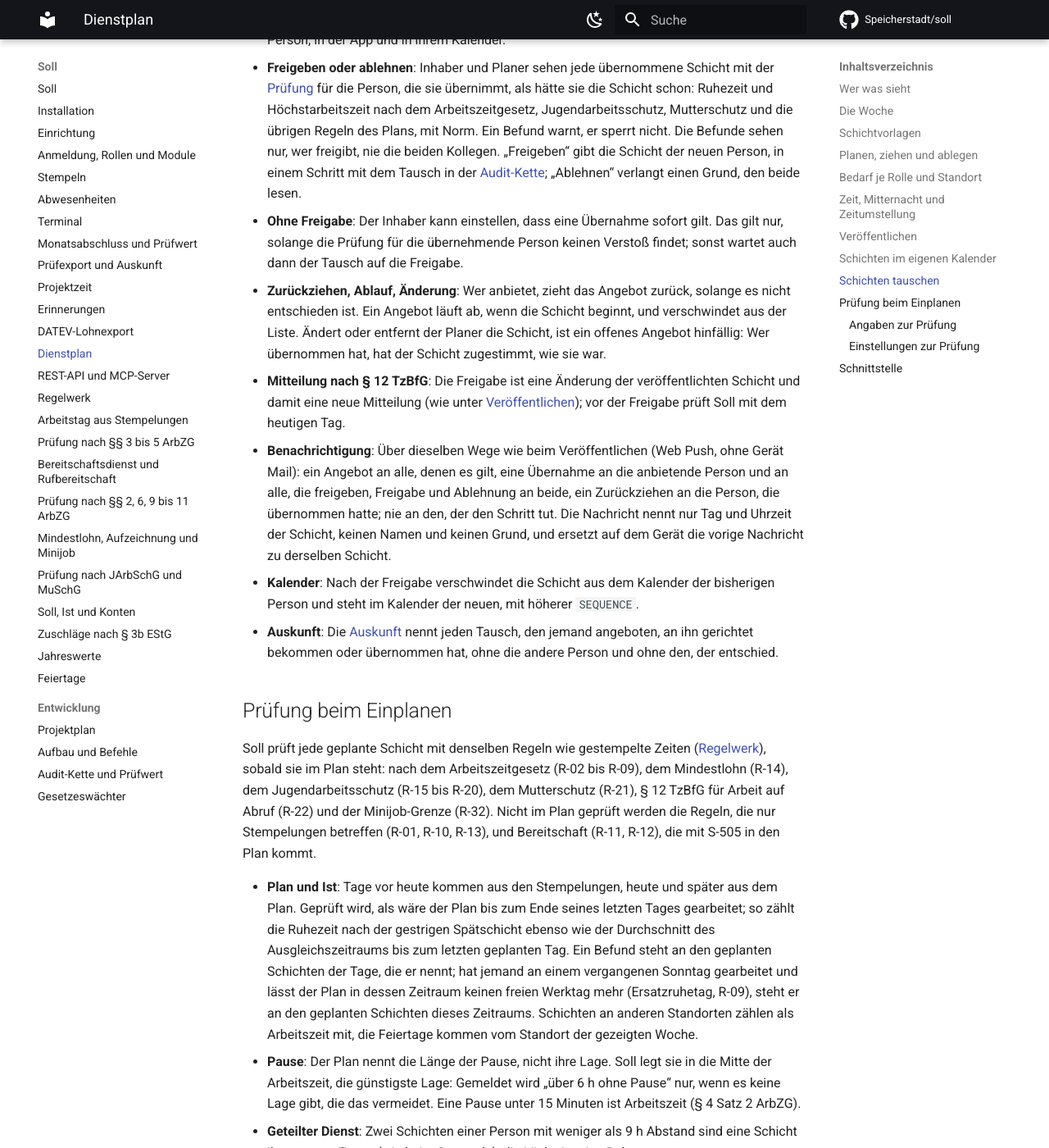
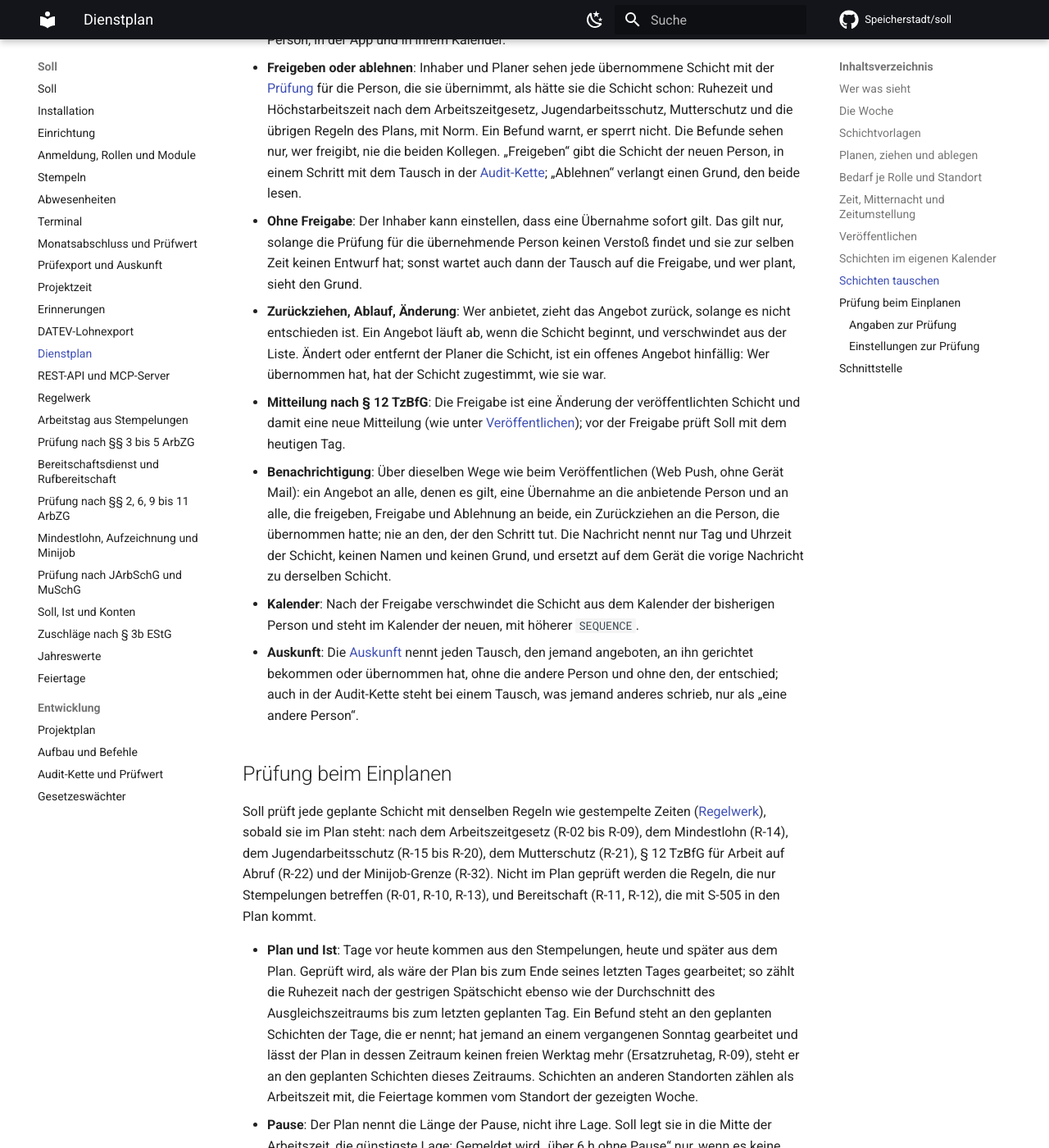
Before and after one commit to Speicherstadt/soll, an MkDocs documentation site: the page built from docs/dienstplan.md, in a window 1280 px wide and 1400 px high, scrolled down 4379 px. Shown: the whole window at 82% size. Built offline with MkDocs 1.6.1 and Material for MkDocs 9.7.7, drawn with Linux system fonts in a browser that asks for light colours; comment, search, counter and statistics services are not loaded.

Commit message:
S-504 review: no immediate swap onto a taker's draft; the Auskunft withholds the other person
Without approval a takeover now holds at once only if the taker has no
draft at that time either; else it waits for whoever plans (refusing it
would reveal the draft). In the audit chain of the Auskunft, links on
schichttausche written by someone else read "eine andere Person".
Decisions in docs/plan.md, docs in dienstplan.md and pruefexport.md.

Co-Authored-By: Claude Opus 5.5 <noreply@anthropic.com>
Claude-Session: https://claude.ai/code/session_014k4Nfif8AkmJuguTTg1oKS

```diff
--- a/docs/dienstplan.md
+++ b/docs/dienstplan.md
@@ -166,8 +166,9 @@ Plan an; eine Kollegin übernimmt sie, und Inhaber oder Planer geben den Tausch
   Person, in einem Schritt mit dem Tausch in der [Audit-Kette](audit-kette.md); „Ablehnen“ verlangt
   einen Grund, den beide lesen.
 - **Ohne Freigabe**: Der Inhaber kann einstellen, dass eine Übernahme sofort gilt. Das gilt nur,
-  solange die Prüfung für die übernehmende Person keinen Verstoß findet; sonst wartet auch dann der
-  Tausch auf die Freigabe.
+  solange die Prüfung für die übernehmende Person keinen Verstoß findet und sie zur selben Zeit
+  keinen Entwurf hat; sonst wartet auch dann der Tausch auf die Freigabe, und wer plant, sieht den
+  Grund.
 - **Zurückziehen, Ablauf, Änderung**: Wer anbietet, zieht das Angebot zurück, solange es nicht
   entschieden ist. Ein Angebot läuft ab, wenn die Schicht beginnt, und verschwindet aus der Liste.
   Ändert oder entfernt der Planer die Schicht, ist ein offenes Angebot hinfällig: Wer übernommen
@@ -183,7 +184,9 @@ Plan an; eine Kollegin übernimmt sie, und Inhaber oder Planer geben den Tausch
 - **Kalender**: Nach der Freigabe verschwindet die Schicht aus dem Kalender der bisherigen Person
   und steht im Kalender der neuen, mit höherer `SEQUENCE`.
 - **Auskunft**: Die [Auskunft](pruefexport.md#auskunft-nach-art-15-dsgvo) nennt jeden Tausch, den jemand angeboten, an ihn
-  gerichtet bekommen oder übernommen hat, ohne die andere Person und ohne den, der entschied.
+  gerichtet bekommen oder übernommen hat, ohne die andere Person und ohne den, der entschied; auch
+  in der Audit-Kette steht bei einem Tausch, was jemand anderes schrieb, nur als „eine andere
+  Person“.
 
 ## Prüfung beim Einplanen
 
```
Also changed, not shown: docs/plan.md (+2 -1 lines), docs/pruefexport.md (+1 -1 lines), 2 other files.
